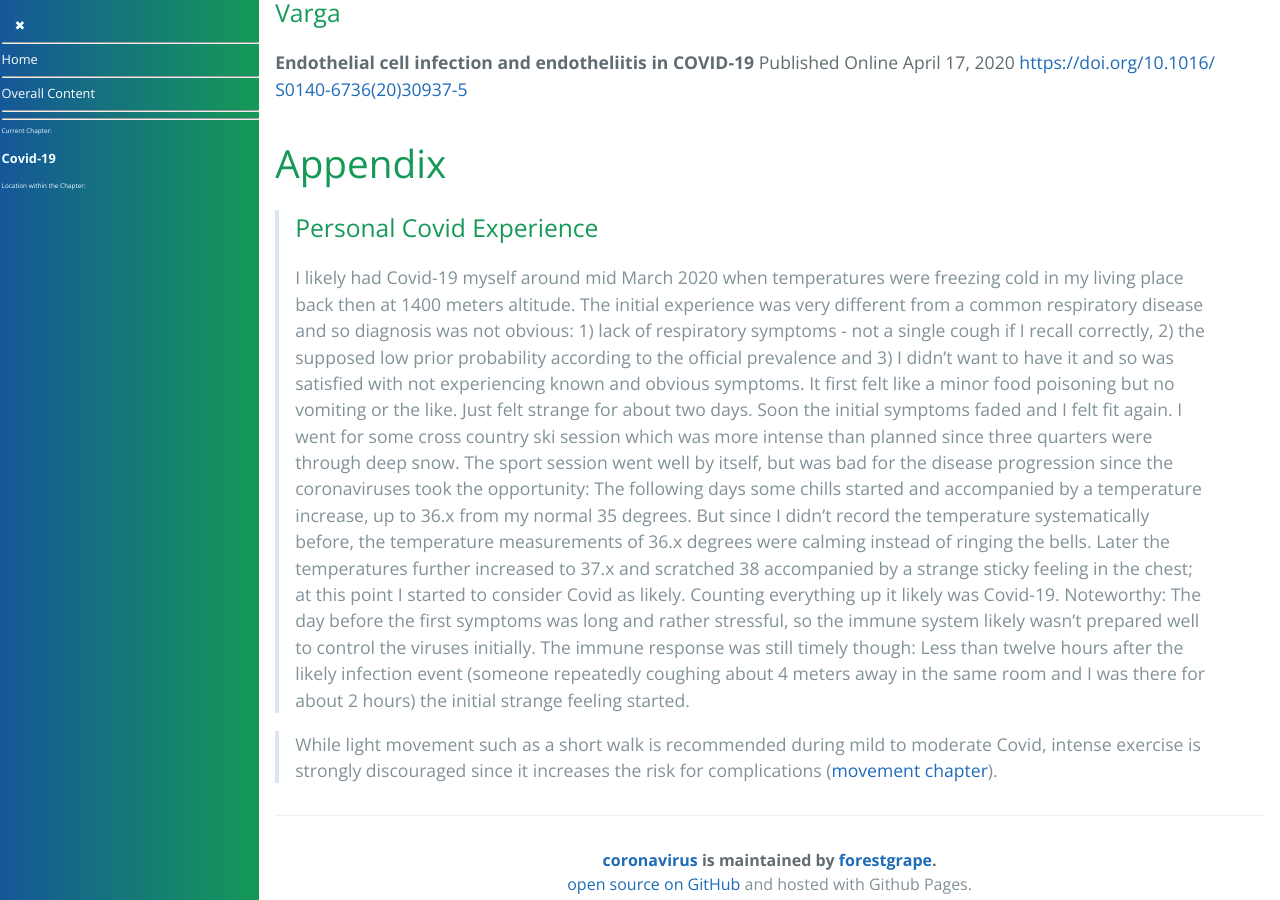
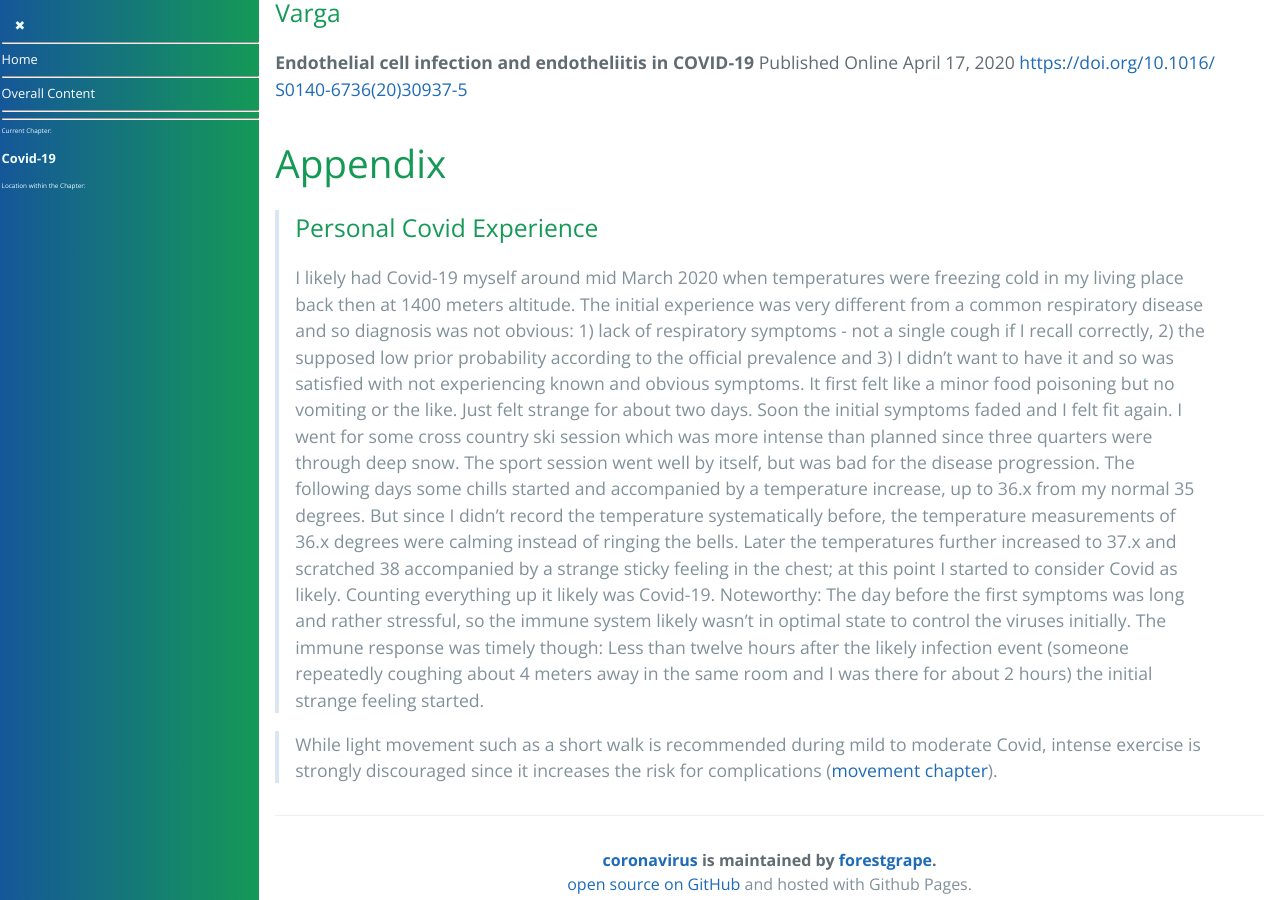
Before and after one commit to forestgrape/coronavirus, a Jekyll site: the page built from 3_medical/covid19.md, in a window 1280 px wide and 900 px high, scrolled down 12417 px. Built offline with Jekyll 4.4.1, drawn with Linux system fonts in a browser that asks for light colours; our own code applies the rules of GitHub Pages for plain Markdown files.

Commit message:
formulations

```diff
--- a/3_medical/covid19.md
+++ b/3_medical/covid19.md
@@ -345,7 +345,7 @@ Published Online April 17, 2020 <https://doi.org/10.1016/ S0140-6736(20)30937-5>
 
 ## Appendix
 > #### Personal Covid Experience
-> I likely had Covid-19 myself around mid March 2020 when temperatures were freezing cold in my living place back then at 1400 meters altitude. The initial experience was very different from a common respiratory disease and so diagnosis was not obvious: 1) lack of respiratory symptoms - not a single cough if I recall correctly, 2) the supposed low prior probability according to the official prevalence and 3) I didn't want to have it and so was satisfied with not experiencing known and obvious symptoms. It first felt like a minor food poisoning but no vomiting or the like. Just felt strange for about two days. Soon the initial symptoms faded and I felt fit again. I went for some cross country ski session which was more intense than planned since three quarters were through deep snow. The sport session went well by itself, but was bad for the disease progression since the coronaviruses took the opportunity: The following days some chills started and accompanied by a temperature increase, up to 36.x from my normal 35 degrees. But since I didn't record the temperature systematically before, the temperature measurements of 36.x degrees were calming instead of ringing the bells. Later the temperatures further increased to 37.x and scratched 38 accompanied by a strange sticky feeling in the chest; at this point I started to consider Covid as likely.
-> Counting everything up it likely was Covid-19. Noteworthy: The day before the first symptoms was long and rather stressful, so the immune system likely wasn't prepared well to control the viruses initially. The immune response was still timely though: Less than twelve hours after the likely infection event (someone repeatedly coughing about 4 meters away in the same room and I was there for about 2 hours) the initial strange feeling started.
+> I likely had Covid-19 myself around mid March 2020 when temperatures were freezing cold in my living place back then at 1400 meters altitude. The initial experience was very different from a common respiratory disease and so diagnosis was not obvious: 1) lack of respiratory symptoms - not a single cough if I recall correctly, 2) the supposed low prior probability according to the official prevalence and 3) I didn't want to have it and so was satisfied with not experiencing known and obvious symptoms. It first felt like a minor food poisoning but no vomiting or the like. Just felt strange for about two days. Soon the initial symptoms faded and I felt fit again. I went for some cross country ski session which was more intense than planned since three quarters were through deep snow. The sport session went well by itself, but was bad for the disease progression. The following days some chills started and accompanied by a temperature increase, up to 36.x from my normal 35 degrees. But since I didn't record the temperature systematically before, the temperature measurements of 36.x degrees were calming instead of ringing the bells. Later the temperatures further increased to 37.x and scratched 38 accompanied by a strange sticky feeling in the chest; at this point I started to consider Covid as likely.
+> Counting everything up it likely was Covid-19. Noteworthy: The day before the first symptoms was long and rather stressful, so the immune system likely wasn't in optimal state to control the viruses initially. The immune response was timely though: Less than twelve hours after the likely infection event (someone repeatedly coughing about 4 meters away in the same room and I was there for about 2 hours) the initial strange feeling started.
 
 > While light movement such as a short walk is recommended during mild to moderate Covid, intense exercise is strongly discouraged since it increases the risk for complications ([movement chapter](../6_prevention_and_treatment/movement.md)).
```
